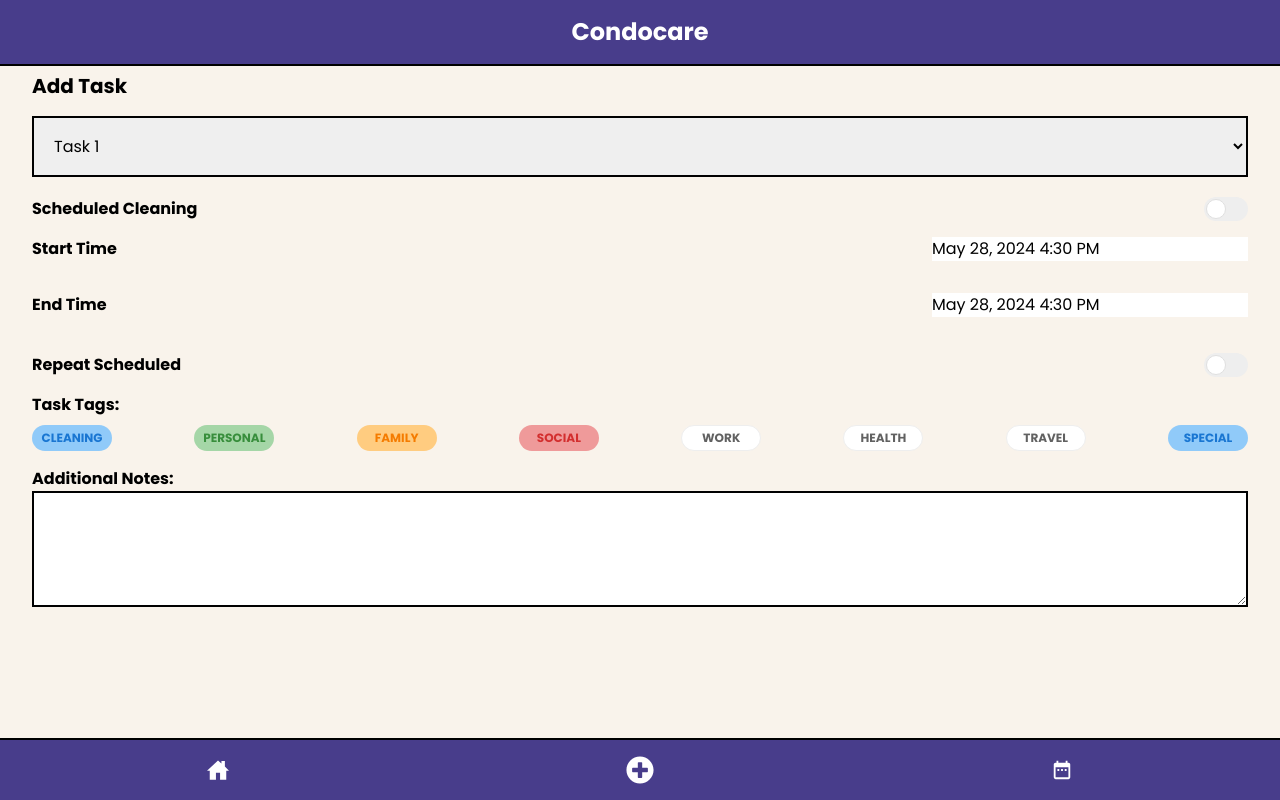
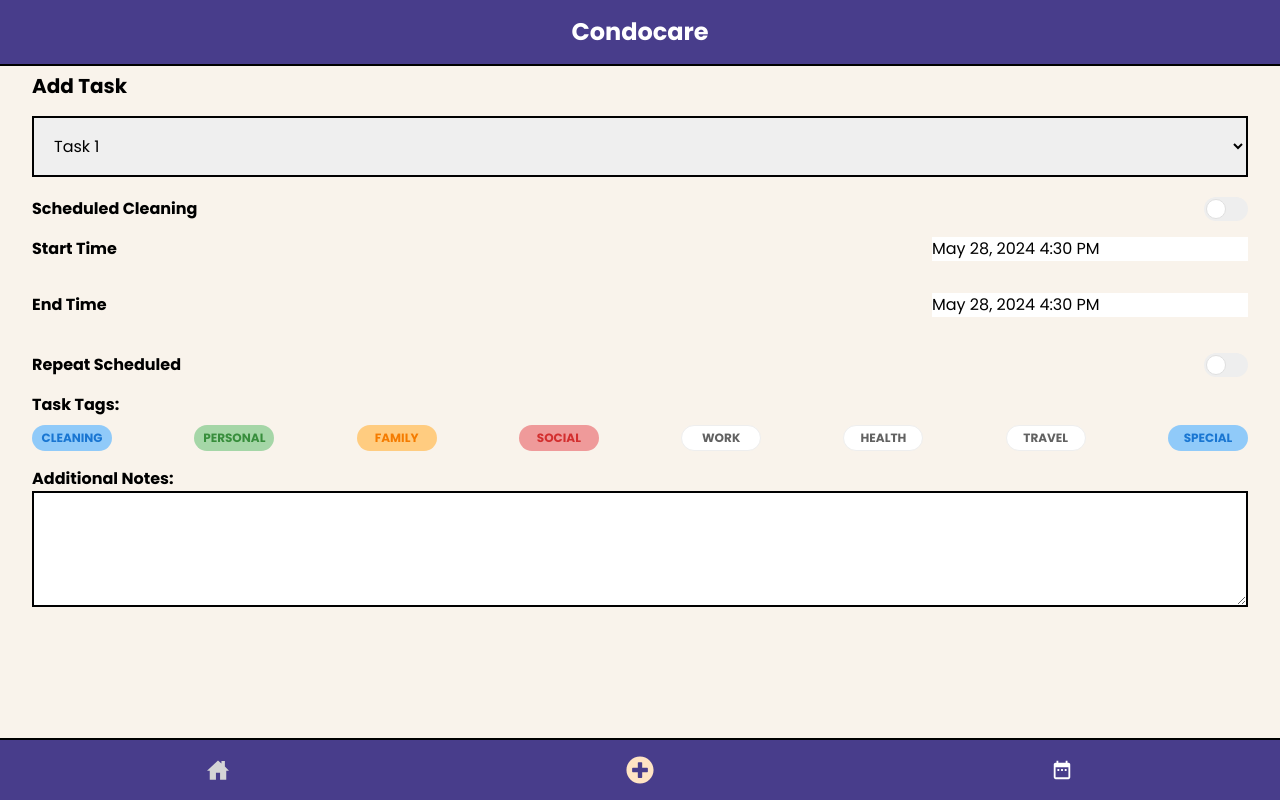
Before and after one commit to Wahaj-Ali-SK/hosuekeeping, a React (Vite) app: page /add-task in a window 1280 px wide. Built offline with nearby package versions, Linux system fonts and the light colour scheme.

Commit message:
Update Footer.jsx

```diff
--- a/src/components/Footer/Footer.jsx
+++ b/src/components/Footer/Footer.jsx
@@ -2,14 +2,19 @@ import React from "react";
 import { IoHomeSharp } from "react-icons/io5";
 import { FaPlusCircle } from "react-icons/fa";
 import { MdDateRange } from "react-icons/md";
-import { Link } from "react-router-dom";
+import { Link, useLocation } from "react-router-dom";
 
 const Footer = () => {
+  const location = useLocation();
+  const currentPath = location.pathname;
+
+  const activeColor = '#ffe4c4';
+  const defaultColor = '#d5d5d5';
   return (
     <div className="flex justify-around items-center fixed bottom-0 w-full bg-button z-50 px-2 py-4 border-t-2 border-black text-white">
-      <Link to='/'><IoHomeSharp size={22}/></Link>
-      <Link to="/add-task"><FaPlusCircle size={28}/></Link>
-      <MdDateRange size={22}/>
+      <Link to='/'><IoHomeSharp size={22} color={currentPath === '/' ? activeColor : defaultColor}/></Link>
+      <Link to="/add-task"><FaPlusCircle size={28} color={currentPath === '/add-task' ? activeColor : defaultColor}/></Link>
+      <MdDateRange size={22} />
     </div>
   );
 };
```
